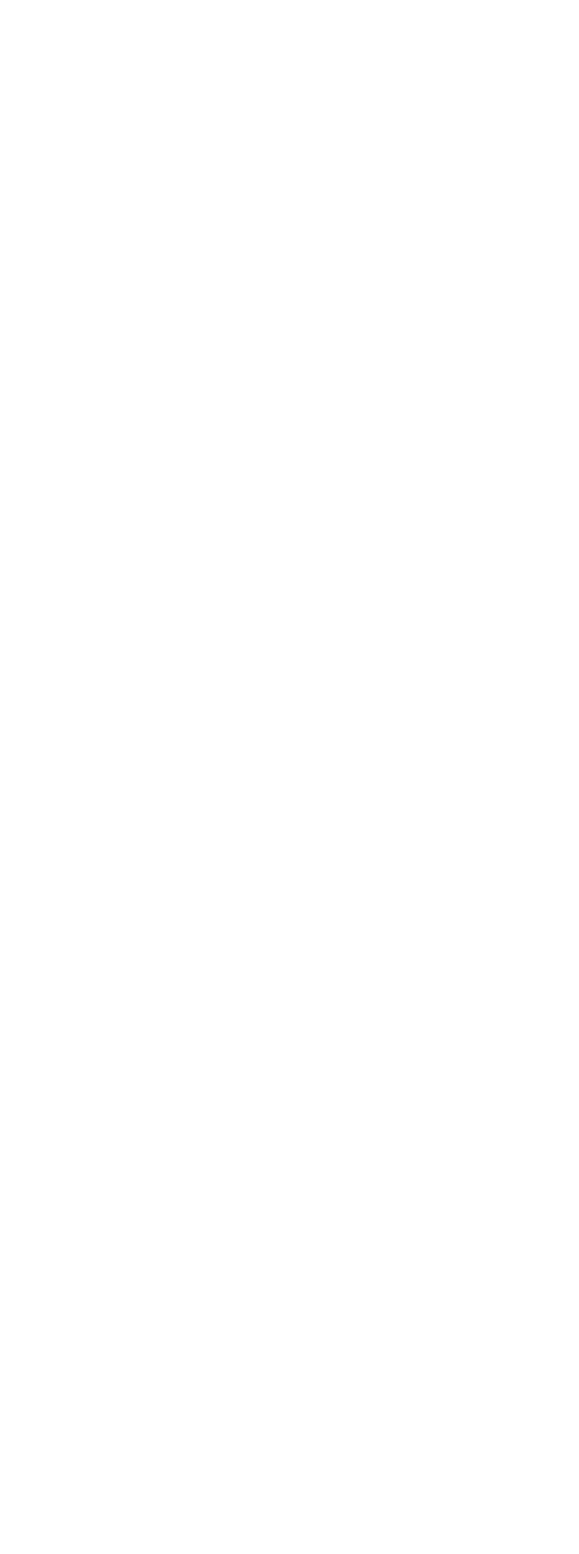
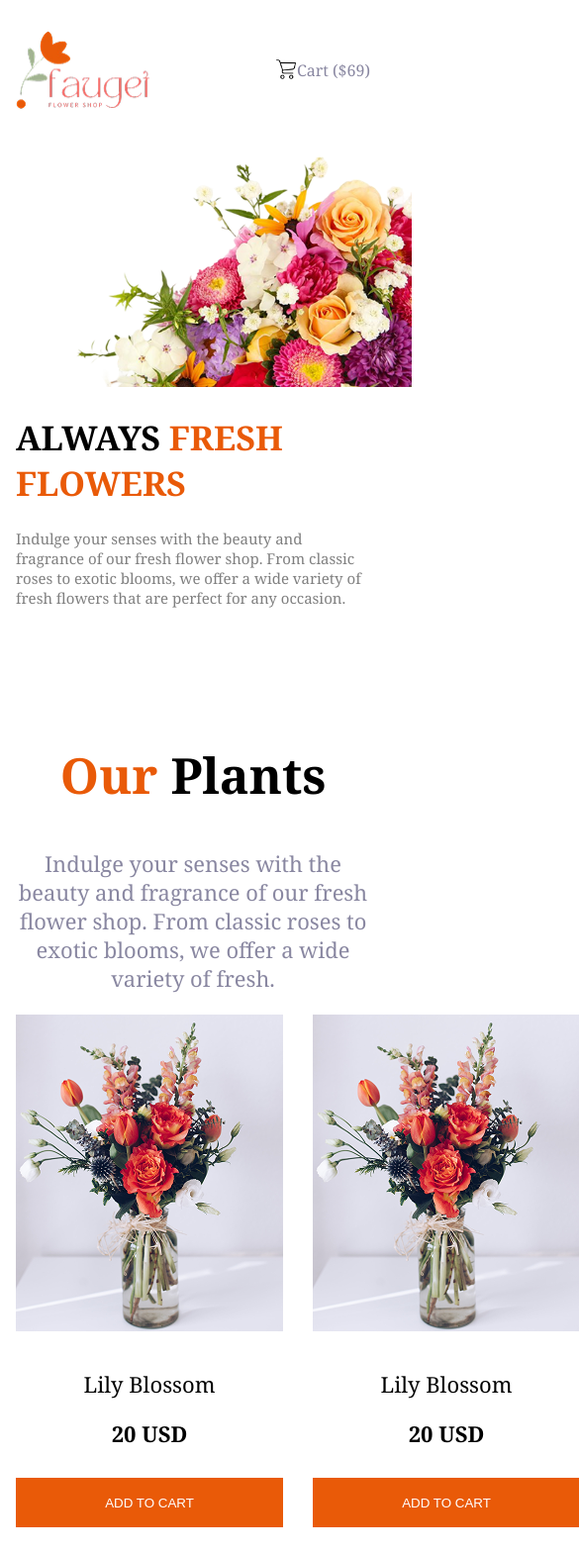
Before and after one commit to fahim1105/assignment-two, a plain HTML site: page index.html in a window 390 px wide. Shown: the top 1570 px of the page at 99% size, 585 px wide, since content can reach past the window. Before the commit the page ends 844 px from the top, so only its background shows below. Drawn offline with Linux system fonts and the light colour scheme.

Commit message:
making navbar, banner and card section and responsive navbar and banner section

```diff
--- a/Style/design.css
+++ b/Style/design.css
@@ -0,0 +1,131 @@
+@import url('https://fonts.googleapis.com/css2?family=Noto+Serif:ital,wght@0,100..900;1,100..900&display=swap');
+
+/* Font Style */
+
+.noto-serif-font {
+  font-family: "Noto Serif", serif;
+  font-optical-sizing: auto;
+  font-weight: 400;
+  font-style: normal;
+  font-variation-settings:
+    "wdth" 100;
+}
+/* Colors */
+ .dark-01{
+    color: #000000;
+ }
+ .dark-02{
+    color: #252432;
+ }
+.dark-03{
+    color: #8987A1;
+}
+/* Full Body */
+body{
+    max-width: 1140px;
+    margin: 0 auto;
+}
+/* Display Flex */
+ .d-flex{
+    display: flex;
+ }
+ /* Design Navbar section */
+ nav img{
+    width: 8.43rem;
+    height: 5.12rem;
+ }
+ nav li{
+    list-style: none;
+ }
+ nav a{
+    text-decoration: none;
+ }
+ nav{
+    display: flex;
+    align-items: center;
+    justify-content: space-between;
+    margin-top: 1.9rem;
+ }
+ nav ul{
+    display: flex;
+    gap: 2.82rem;
+ }
+ nav ul div{
+    display: flex;
+    gap: 0.625px;
+ }
+ /* Navbar responsive */
+ @media screen and (max-width:576px) {
+    .hide{
+        display: none;
+    }
+    body{
+        max-width: 544px;
+        margin: 0 16px;
+    }
+ }
+
+/* Design Banner Section */
+ .banner-title{
+    font-size: 4.06rem;
+    font-weight: bold;
+ }
+ .banner-description{
+    color: rgba(0, 0, 0, 0.5);
+    font-size: 1.37rem;
+ }
+ .banner-container{
+    margin-top: 7.5rem;
+ }
+ /* Banner Responsive */
+  @media screen and (max-width:576px) {
+    .banner-container{
+        flex-direction: column-reverse;
+        margin-top: 30px;
+    }
+    .banner-title{
+        font-size: 34px;
+        font-weight: bold;
+    }
+     .banner-description{
+        font-size: 15px;
+     }
+     .hero-image{
+        width: 400px;
+     }
+ }
+ /* Design Card Section */
+ .card-01-title{
+    font-size: 3.12rem;
+    font-weight:bold ;
+ }
+ .card-01-description{
+    font-size: 1.37rem;
+ }
+ .name{
+    font-size: 22px;
+    font-weight: 500px;
+    margin-top: 30px;
+    margin-bottom: 0;
+ }
+ .price{
+    font-size: 22px;
+    font-weight: bold;
+    margin-top: 20px;
+    margin-bottom: 30px;
+ }
+ .card-01-button{
+    background-color: #E95A08;
+    border: none;
+    width: 270px;
+    height: 50px;
+ }
+ .card-01-container{
+    display: grid;
+    grid-template-columns: repeat(4,1fr);
+    gap: 30px;
+ }
+ .card-01-full-container{
+    margin-top: 120px;
+    text-align: center;
+ }
--- a/index.html
+++ b/index.html
@@ -7,7 +7,93 @@
     <link rel="shortcut icon" href="favicon/icons8-flower-doodle-96.png" type="image/x-icon">
     <link rel="stylesheet" href="Style/design.css">
 </head>
-<body>
+<body class="noto-serif-font">
+    <header>
+        <!-- Navbar code -->
+        <nav>
+            <img src="assets/logo.png" alt="">
+            <ul>
+                <li class="hide"><a style="font-weight: bold;" class="dark-02" href="">Home</a></li>
+                <li class="hide"><a class="dark-03" href="">Shop</a></li>
+                <li class="hide"><a class="dark-03" href="">About us</a></li>
+                <div>
+                <img style="width: 20px; height: 20px;" src="icon/shopping-cart.png" alt="">
+                <li><a class="dark-03" href="">Cart ($69)</a></li>
+                </div>
+            </ul>
+        </nav>
+        <!-- Banner Code -->
+        <div class="banner-container d-flex">
+            <div>
+                <h1 class="banner-title">ALWAYS <span style="color: #E95A08;">FRESH FLOWERS</span></h1>
+                <p class="banner-description">Indulge your senses with the beauty and fragrance of our fresh flower shop. From classic roses to exotic blooms, we offer a wide variety of fresh flowers that are perfect for any occasion. </p>
+            </div>
+            <div>
+                <img class="hero-image" src="assets/hero-flower.png" alt="">
+            </div>
+        </div>
+    </header>
+    <main>
+        <!-- Card-01 Code -->
+         <div class="card-01-full-container">
+            <div>
+                <h2 class="card-01-title" ><span style="color: #E95A08;">Our</span> Plants</h2>
+                <p class="card-01-description dark-03">Indulge your senses with the beauty and fragrance of our fresh flower shop. From classic roses to exotic blooms, we offer a wide variety of fresh.</p>
+            </div>
+            <div class="card-01-container">
+                <div>
+                    <img src="assets/sample-flower-image.png" alt="">
+                    <p class="name">Lily Blossom</p>
+                    <p class="price">20 USD</p>
+                    <button class="card-01-button"><a style="text-decoration: none;color: white;" href="">ADD TO CART</a></button>
+                </div>
+                <div>
+                    <img src="assets/sample-flower-image.png" alt="">
+                    <p class="name">Lily Blossom</p>
+                    <p class="price">20 USD</p>
+                    <button class="card-01-button"><a style="text-decoration: none;color: white;" href="">ADD TO CART</a></button>
+                </div>
+                <div>
+                    <img src="assets/sample-flower-image.png" alt="">
+                    <p class="name">Lily Blossom</p>
+                    <p class="price">20 USD</p>
+                    <button class="card-01-button"><a style="text-decoration: none;color: white;" href="">ADD TO CART</a></button>
+                </div>
+                <div>
+                    <img src="assets/sample-flower-image.png" alt="">
+                    <p class="name">Lily Blossom</p>
+                    <p class="price">20 USD</p>
+                    <button class="card-01-button"><a style="text-decoration: none;color: white;" href="">ADD TO CART</a></button>
+                </div>
+                <div>
+                    <img src="assets/sample-flower-image.png" alt="">
+                    <p class="name">Lily Blossom</p>
+                    <p class="price">20 USD</p>
+                    <button class="card-01-button"><a style="text-decoration: none;color: white;" href="">ADD TO CART</a></button>
+                </div>
+                <div>
+                    <img src="assets/sample-flower-image.png" alt="">
+                    <p class="name">Lily Blossom</p>
+                    <p class="price">20 USD</p>
+                    <button class="card-01-button"><a style="text-decoration: none;color: white;" href="">ADD TO CART</a></button>
+                </div>
+                <div>
+                    <img src="assets/sample-flower-image.png" alt="">
+                    <p class="name">Lily Blossom</p>
+                    <p class="price">20 USD</p>
+                    <button class="card-01-button"><a style="text-decoration: none;color: white;" href="">ADD TO CART</a></button>
+                </div>
+                <div>
+                    <img src="assets/sample-flower-image.png" alt="">
+                    <p class="name">Lily Blossom</p>
+                    <p class="price">20 USD</p>
+                    <button class="card-01-button"><a style="text-decoration: none;color: white;" href="">ADD TO CART</a></button>
+                </div>
+            </div>
+        </div>
+    </main>
+    <footer>
 
+    </footer>
 </body>
 </html>
```
Also changed, not shown: icon/shopping-cart.png (added).
